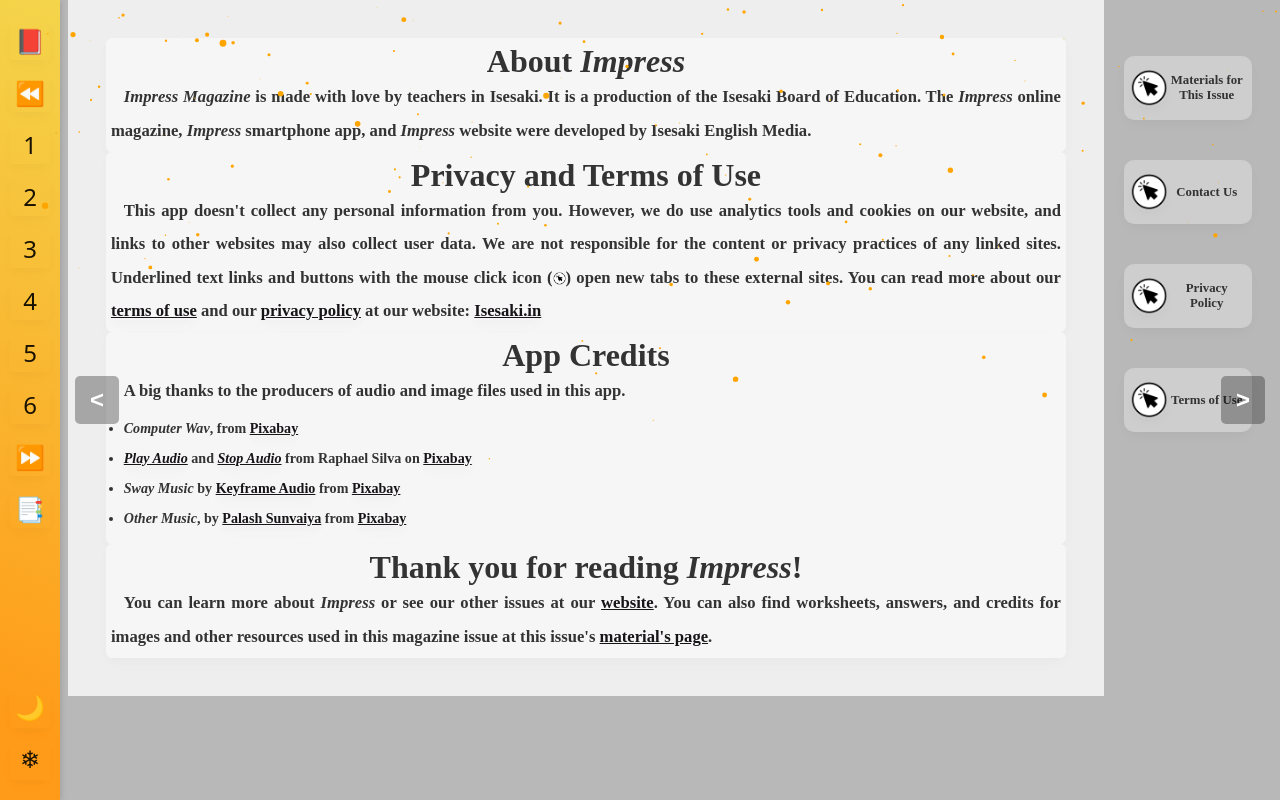
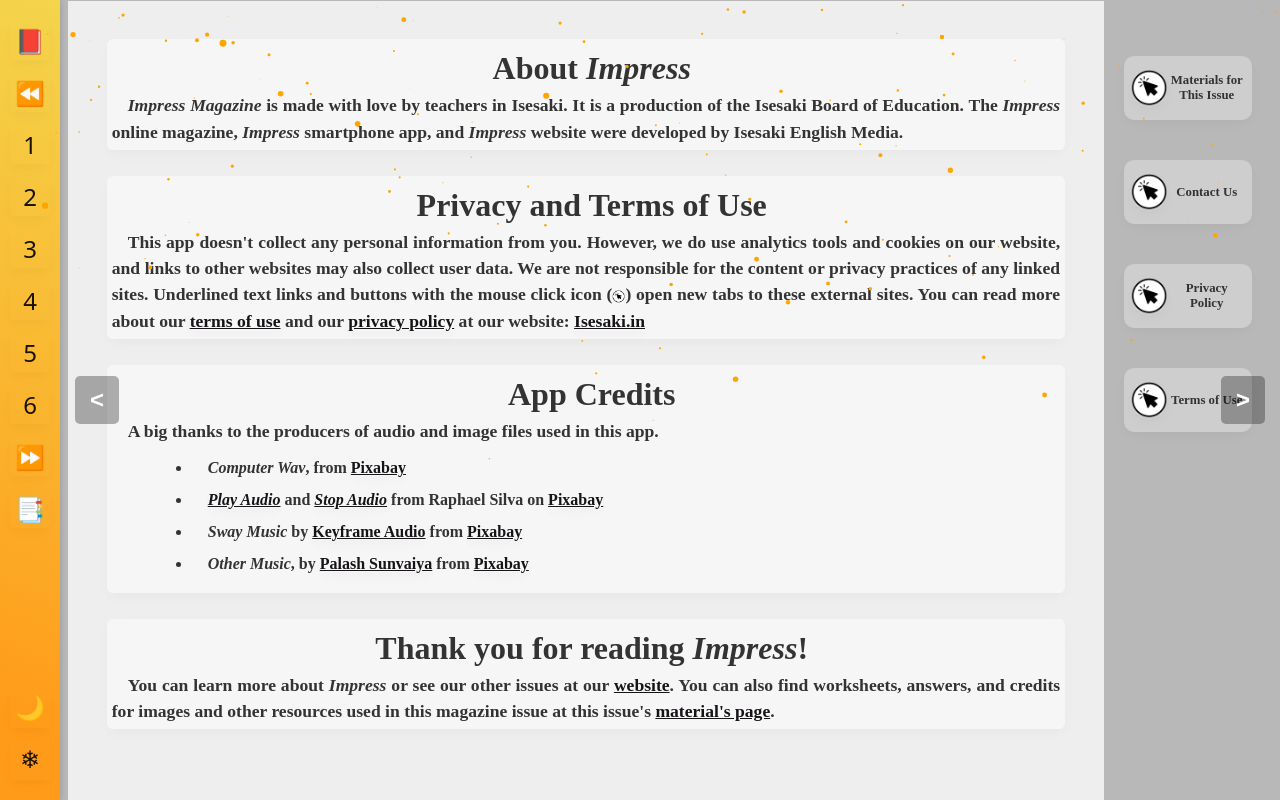
Before and after one commit to tgmgroup/Impress-Fall-2025, a plain HTML site: page about.html in a window 1280 px wide. Drawn offline with Linux system fonts and the light colour scheme; a web font is replaced by a local one.

Commit message:
Updates and Fixes

```diff
--- a/about.html
+++ b/about.html
@@ -85,6 +85,7 @@
 						background-size: contain;
 						background-position: center;
 						background-repeat: no-repeat;
+						overflow-y: auto;
 					"
 					data-page-number="8"
 					data-prev-page="cover.html"
@@ -93,7 +94,7 @@
 					<div class="left-content">
 						<div class="about-grid-container">
 							<div class="about-grid-item">
-								<h3 style="text-align: center">About <i>Impress</i></h3>
+								<h3 class="credit-header" style="text-align: center">About <i>Impress</i></h3>
 								<p class="credit-text">
 									<i>Impress Magazine</i> is made with love by teachers in
 									Isesaki. It is a production of the Isesaki Board of Education.
@@ -103,7 +104,7 @@
 								</p>
 							</div>
 							<div class="about-grid-item">
-								<h3 style="text-align: center">Privacy and Terms of Use</h3>
+								<h3 class="credit-header" style="text-align: center">Privacy and Terms of Use</h3>
 
 								<p class="credit-text">
 									This app doesn't collect any personal information from you.
@@ -140,13 +141,13 @@
 							</div>
 
 							<div class="about-grid-item">
-								<h3 style="text-align: center">App Credits</h3>
+								<h3 class="credit-header" style="text-align: center">App Credits</h3>
 								<p class="credit-text">
 									A big thanks to the producers of audio and image files used in
 									this app.
 								</p>
 								<ul>
-									<li style="margin: 1vw; text-align: justify">
+									<li class="credit-list" style="text-align: justify">
 										<em>Computer Wav</em>, from
 										<a
 											href="https://pixabay.com/sound-effects/?utm_source=link-attribution&utm_medium=referral&utm_campaign=music&utm_content=14702"
@@ -155,7 +156,7 @@
 											>Pixabay</a
 										>
 									</li>
-									<li style="margin: 1vw; text-align: justify">
+									<li class="credit-list" style="text-align: justify">
 										<a
 											href="https://pixabay.com/users/raphaelsilva-4702998/?utm_source=link-attribution&utm_medium=referral&utm_campaign=image&utm_content=2935460"
 											class="credit-link"
@@ -177,7 +178,7 @@
 										>
 									</li>
 
-									<li style="margin: 1vw; text-align: justify">
+									<li class="credit-list" style="text-align: justify">
 										<em>Sway Music</em> by
 										<a
 											href="https://pixabay.com/users/keyframe_audio-32058364/?utm_source=link-attribution&utm_medium=referral&utm_campaign=music&utm_content=134991"
@@ -193,7 +194,7 @@
 											>Pixabay</a
 										>
 									</li>
-									<li style="margin: 1vw; text-align: justify">
+									<li class="credit-list" style="text-align: justify">
 										<em>Other Music</em>, by
 										<a
 											href="https://pixabay.com/users/p4lash-24520502/?utm_source=link-attribution&utm_medium=referral&utm_campaign=music&utm_content=144238"
@@ -212,7 +213,7 @@
 								</ul>
 							</div>
 							<div class="about-grid-item">
-								<h3 style="text-align: center">
+								<h3 class="credit-header" style="text-align: center">
 									Thank you for reading <i>Impress</i>!
 								</h3>
 								<p class="credit-text">
@@ -236,7 +237,7 @@
 				<div class="item sidebar sidebar-right">
 					<!-- Buttons -->
 					<form
-						action="https://sites.google.com/isesaki-school.ed.jp/impress-summer-2025"
+						action="https://sites.google.com/isesaki-school.ed.jp/impress-fall-2025"
 						method="get"
 						target="_blank"
 					>
--- a/assets/css/styles-about-blocks.css
+++ b/assets/css/styles-about-blocks.css
@@ -2,9 +2,17 @@
 	align-items: stretch;
 	gap: 2vw; /* Adjust the gap between blocks */
 	background-color: var(--bg-color-text-divs);
-
+	height: 100%;
 	padding: 3vw;
+	font-size: 3vh;
+	text-align: left;
+	text-indent: 0.9vw;
+	margin: 0.1vh;
+	line-height: 2;
+	text-align: justify;
 	font-family: "Klee One";
+	display: flex;
+	flex-direction: column;
 }
 
 .about-grid-item {
@@ -25,3 +33,53 @@
 
 	tab-size: 2vw;
 }
+
+.credit-header {
+	font-size: 2rem;
+
+	line-height: 1.5;
+	text-align: justify;
+	color: var(--text-color);
+}
+.credit-text {
+	font-size: 1.1rem;
+	text-indent: 1rem;
+	line-height: 1.5;
+	text-align: justify;
+	color: var(--text-color);
+}
+.credit-list {
+	font-size: 1rem;
+	text-indent: 1rem;
+	line-height: 1;
+	text-align: justify;
+	margin: 1rem;
+	margin-left: 5rem;
+	color: var(--text-color);
+}
+
+.credit-text-small {
+	font-size: 0.8rem;
+
+	font-family: "Noto Sans JP";
+	margin-left: 0.3vh;
+	line-height: 2;
+	text-indent: -0.3vh; /* Creates a hanging indent */
+	line-height: 1.2;
+}
+
+.credit-link {
+	cursor: pointer;
+	box-shadow: var(--box-shadow);
+}
+
+.credit-link:hover {
+	background-color: var(--link-hover-bg);
+}
+
+/* Smaller Screens (Example: Tablets) (screens <= 768px) or Portrait Mode */
+@media screen and (max-width: 768px), screen and (orientation: portrait) {
+
+
+
+}
```
Also changed, not shown: cover.html (+1 -1 lines).
